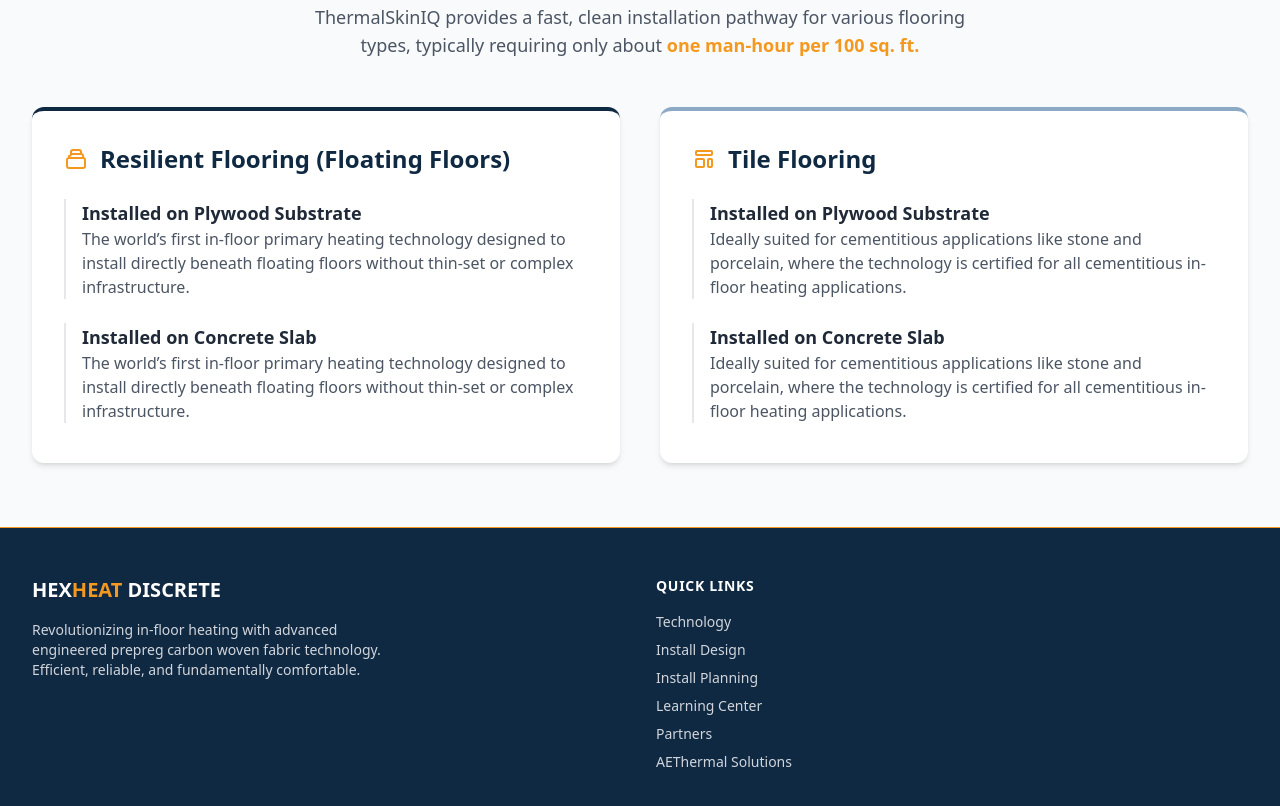
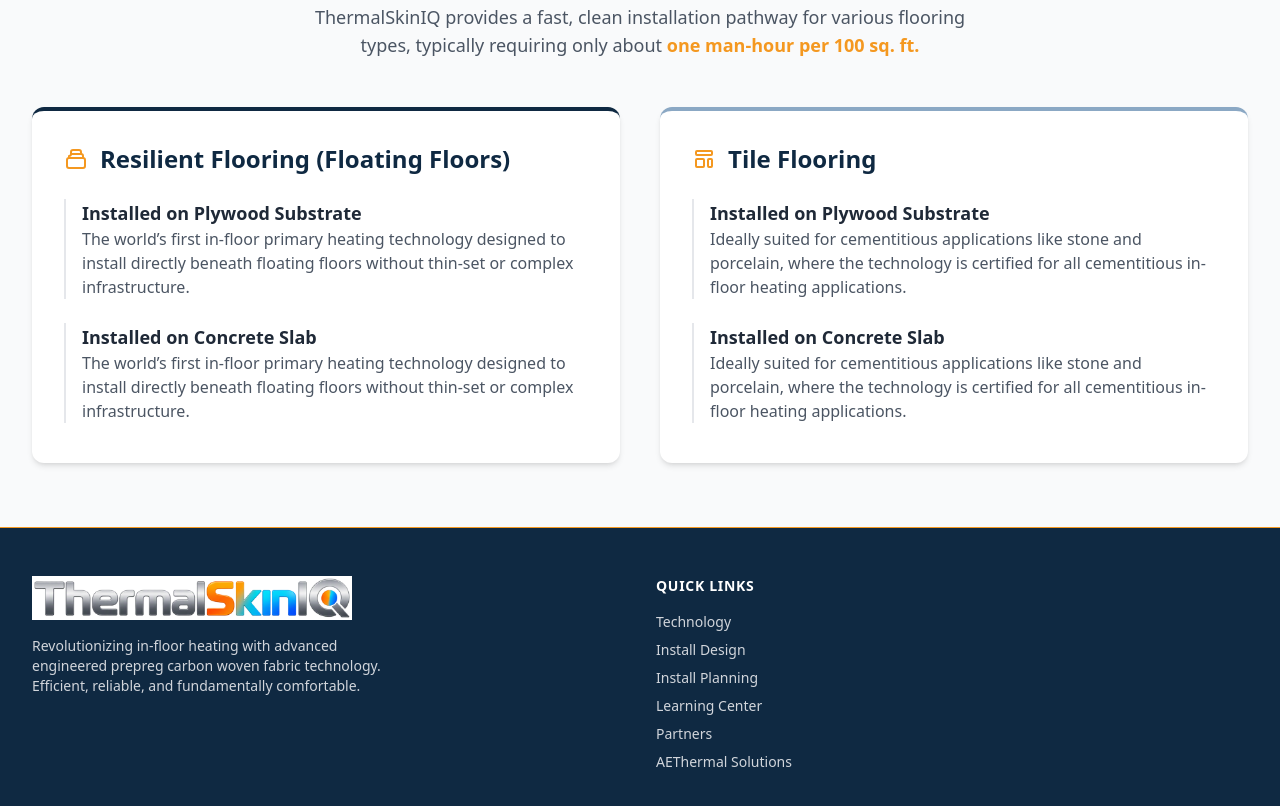
Before and after one commit to HexHeat/ThermalSkinIQ, a plain HTML site: page index.html in a window 1280 px wide. Shown: the part 4312-5118 px from the top of the page. Drawn offline with nearby package versions, Linux system fonts and the light colour scheme.

Commit message:
Use ThermalSkinIQ logo in site footers
Co-authored-by: Copilot <223556219+Copilot@users.noreply.github.com>

```diff
--- a/index.html
+++ b/index.html
@@ -242,7 +242,7 @@
     <footer class="bg-hexBlue text-white py-12 border-t border-hexOrange">
         <div class="max-w-7xl mx-auto px-4 sm:px-6 lg:px-8 grid grid-cols-1 md:grid-cols-4 gap-8">
             <div class="col-span-1 md:col-span-2">
-                <h3 class="text-xl font-bold mb-4">HEX<span class="text-hexOrange">HEAT</span> DISCRETE</h3>
+                <img src="assets/thermal-skiniq-logo.png" alt="ThermalSkinIQ logo" class="w-full max-w-[320px] h-auto object-contain mb-4">
                 <p class="text-sm text-gray-300 max-w-sm">Revolutionizing in-floor heating with advanced engineered prepreg carbon woven fabric technology. Efficient, reliable, and fundamentally comfortable.</p>
             </div>
             <div>
```
Also changed, not shown: aethermal.html (+1 -1 lines), contact.html (+1 -1 lines), install-design.html (+1 -1 lines), install-planning.html (+1 -1 lines), learning-center.html (+1 -1 lines), partners.html (+1 -1 lines), technology.html (+1 -1 lines).
